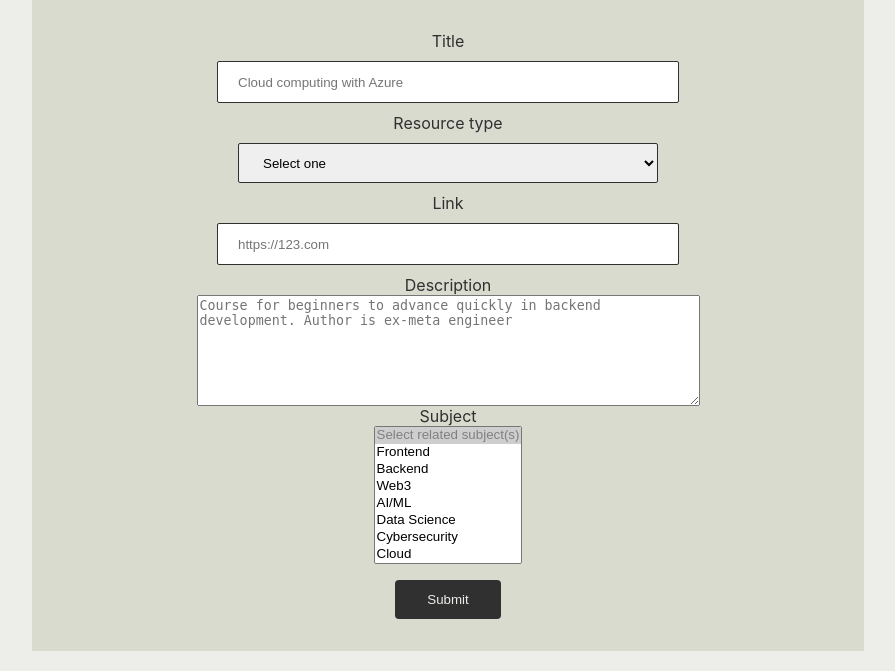
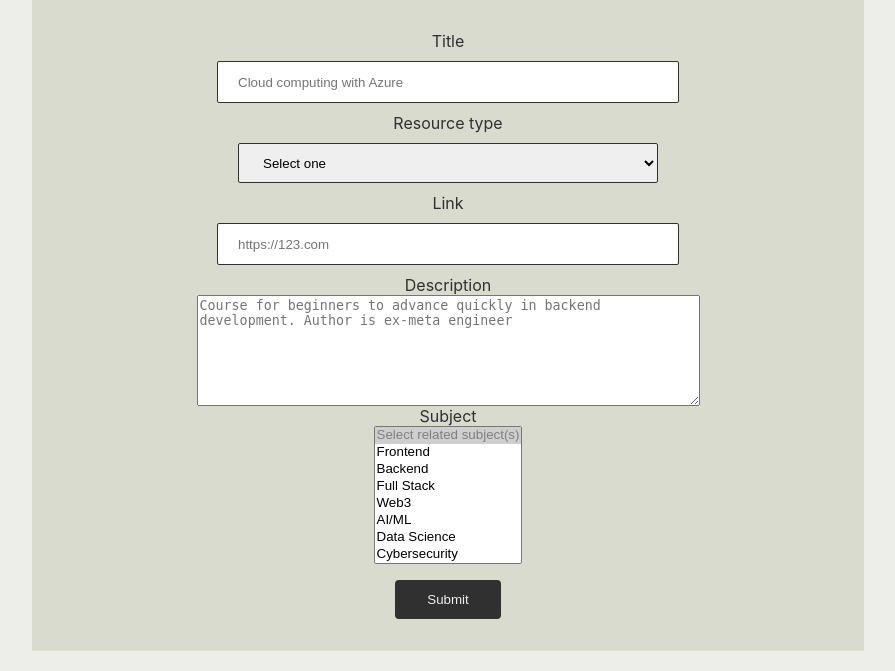
Before and after one commit to ben12mwaniki/skill-up, a Django app: page /create_resource in a window 1280 px wide. Shown: the part 109-780 px from the top of the page, without its empty margins (192-1087 px from the left). Run offline with Django 5.2, Linux system fonts and the light colour scheme; the visitor is signed in with stand-in values (Sample User, id 1).

Commit message:
Added Another option in dropdown

```diff
--- a/skillup/templates/create_resource.html
+++ b/skillup/templates/create_resource.html
@@ -39,12 +39,13 @@
       <textarea placeholder="Course for beginners to advance quickly in backend development. Author is ex-meta engineer" name="description" cols="60" rows="7"></textarea>
 
       <label for="subjects" class="form__label">Subject</label>
-      <select name="subjects"  size="8" multiple required>
+      <select id="subjects" name="subjects" size="8" multiple required>
         <option value="" disabled selected>Select related subject(s)</option>
         <option value="Frontend">Frontend</option>
         <option value="Backend">Backend</option>
+        <option value="Full_Stack">Full Stack</option>
         <option value="Web3">Web3</option>
-        <option value="AI/ML">AI/ML</option>
+        <option value="AI_ML">AI/ML</option>
         <option value="Data_Science">Data Science</option>
         <option value="Cybersecurity">Cybersecurity</option>
         <option value="Cloud">Cloud</option>
@@ -52,6 +53,7 @@
         <option value="Mobile_Dev">Mobile Development</option>
         <option value="DevOps">DevOps</option>
       </select>
+
       {% if error %}
       <div class="alert alert-danger" role="alert">
         {{ error }}
```
